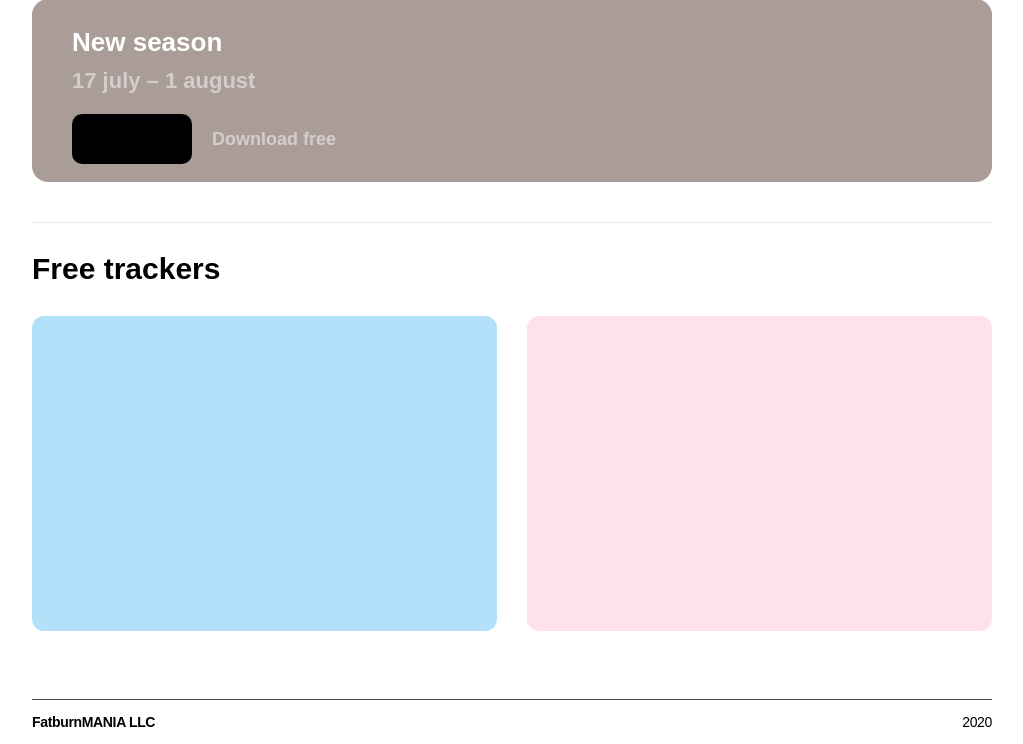
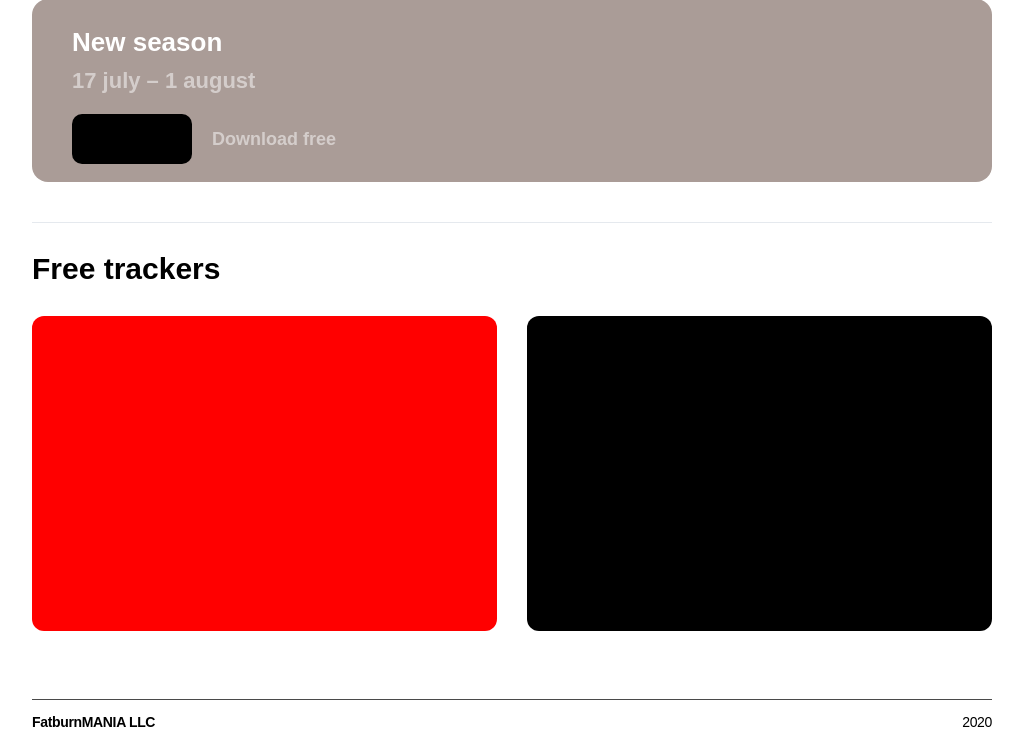
Before and after one commit to katylorny/free-materials, a Node project: template src/pages/index.pug in a window 1280 px wide. Shown: the part 94-838 px from the top of the page, without its empty margins (128-1151 px from the left). Run offline with Node 20 templates, Linux system fonts and the light colour scheme; the template is opened without the code that fills it, so the values that code supplies are empty.

Commit message:
gulp error

```diff
--- a/src/pages/index.pug
+++ b/src/pages/index.pug
@@ -13,6 +13,6 @@ block content
 
     section.trackers.container
       h2 Free trackers
-      .trackers__download
-        .trackers__water
-        .trackers__habit
+      .trackers__list
+        .trackers__item--water.trackers__item
+        .trackers__item.trackers__item--habit
--- /dev/null
+++ b/src/styles/blocks/button.scss
@@ -0,0 +1,6 @@
+//.button {
+//  min-width: 150px;
+//  height: 46px;
+//  border-radius: 10px;
+//  border: none;
+//}
--- a/src/styles/blocks/trackers.scss
+++ b/src/styles/blocks/trackers.scss
@@ -11,21 +11,33 @@
   }
 }
 
-.trackers__download {
+.trackers__list {
   display: flex;
   justify-content: space-between;
 }
 
-.trackers__water {
+.trackers__item {
   width: 465px;
   height: 315px;
-  background-color: $c-light-blue;
   border-radius: 12px;
+  background-color: black;
 }
 
-.trackers__habit {
-  width: 465px;
-  height: 315px;
-  background-color: $c-light-rose;
-  border-radius: 12px;
+.trackers__item--water {
+  background-color: red;
 }
+
+
+//.trackers__water {
+//  width: 465px;
+//  height: 315px;
+//  background-color: $c-light-blue;
+
+//}
+//
+//.trackers__habit {
+//  width: 465px;
+//  height: 315px;
+//  border-radius: 12px;
+//  background-color: $c-light-blue;
+//}
--- a/src/styles/style.scss
+++ b/src/styles/style.scss
@@ -9,3 +9,5 @@
 @import "blocks/new-season";
 
 @import "blocks/trackers";
+
+//@import "blocks/button";
```
Also changed, not shown: src/styles/mixins/media.scss (deleted, +0 -29 lines), build/css/style.css, build/fonts/pt-sans-caption.woff2 (deleted), 1 other file.
